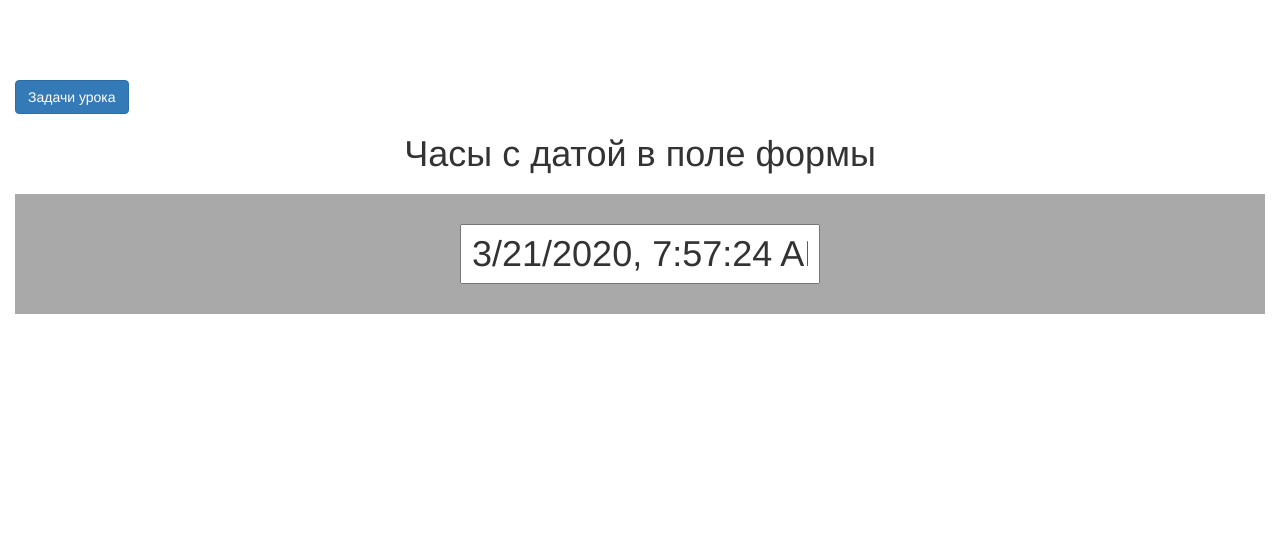
After one commit to PriymakVl/lesson_task, a Yii app: template views/js/tasks/clock/clock_date_input.php in a window 1280 px wide. The commit adds this page. Shown: the top 554 px of the page. Run offline with PHP 8.4 and a stand-in for Yii, Linux system fonts and the light colour scheme; the template is opened without the code that fills it, so the values that code supplies are empty; some libraries are stand-ins or nearby versions.

Commit message:
add js clock input

```diff
--- a/views/js/index.php
+++ b/views/js/index.php
@@ -26,4 +26,7 @@
 	<li>
 		<?= Html::a('SetTimeout', ['lesson', 'name' => 'settimeout']) ?>
 	</li>
+	<li>
+		<?= Html::a('Clock', ['lesson', 'name' => 'clock']) ?>
+	</li>
 </ol>
--- a/views/js/tasks/date/clock.php
+++ b/views/js/tasks/clock/clock.php
@@ -2,7 +2,7 @@
 	use yii\helpers\Html;
 	$this->title = 'Часы';
  ?>
-<?= Html::a('Задачи урока', ['lesson', 'name' => 'date'], ['class' => 'btn btn-primary']) ?>
+<?= Html::a('Задачи урока', ['lesson', 'name' => 'clock'], ['class' => 'btn btn-primary']) ?>
 
 <style type="text/css">
 	.clock-wrp {
--- /dev/null
+++ b/views/js/tasks/clock/clock_date_input.php
@@ -0,0 +1,41 @@
+<?php
+	use yii\helpers\Html;
+	$this->title = 'Часы с датой в поле формы';
+ ?>
+<?= Html::a('Задачи урока', ['lesson', 'name' => 'clock'], ['class' => 'btn btn-primary']) ?>
+
+<style>
+
+form {
+	text-align: center;
+}
+
+input {
+	height: 60px;
+	width: 360px;
+	font-size: 36px;
+	padding: 0 10px 0 10px;
+}
+
+</style>
+
+<!-- Html code -->
+<h1><?= $this->title ?></h1>
+<div class="window-task">
+	<form name=clock>
+		<input type=text name=full id="foo">
+	</form>
+</div>
+
+<!-- Javascript -->
+<script>
+
+function fulltime() {
+	var time = new Date();
+	document.clock.full.value = time.toLocaleString();
+	setTimeout(fulltime, 500)
+}
+
+fulltime();
+
+</script>
--- a/web/css/main.css
+++ b/web/css/main.css
@@ -11,7 +11,7 @@ ol li {
 }
 
 .window-task {
-	border: 2px solid green;
+	background: #A9A9A9;
 	margin: 20px 0;
 	padding: 30px;
 }
```
Also changed, not shown: views/js/lessons/clock.php (added, +18 -0 lines), web/css/templates/easy_templates/active_box_features_float.css (+2 -6 lines).
